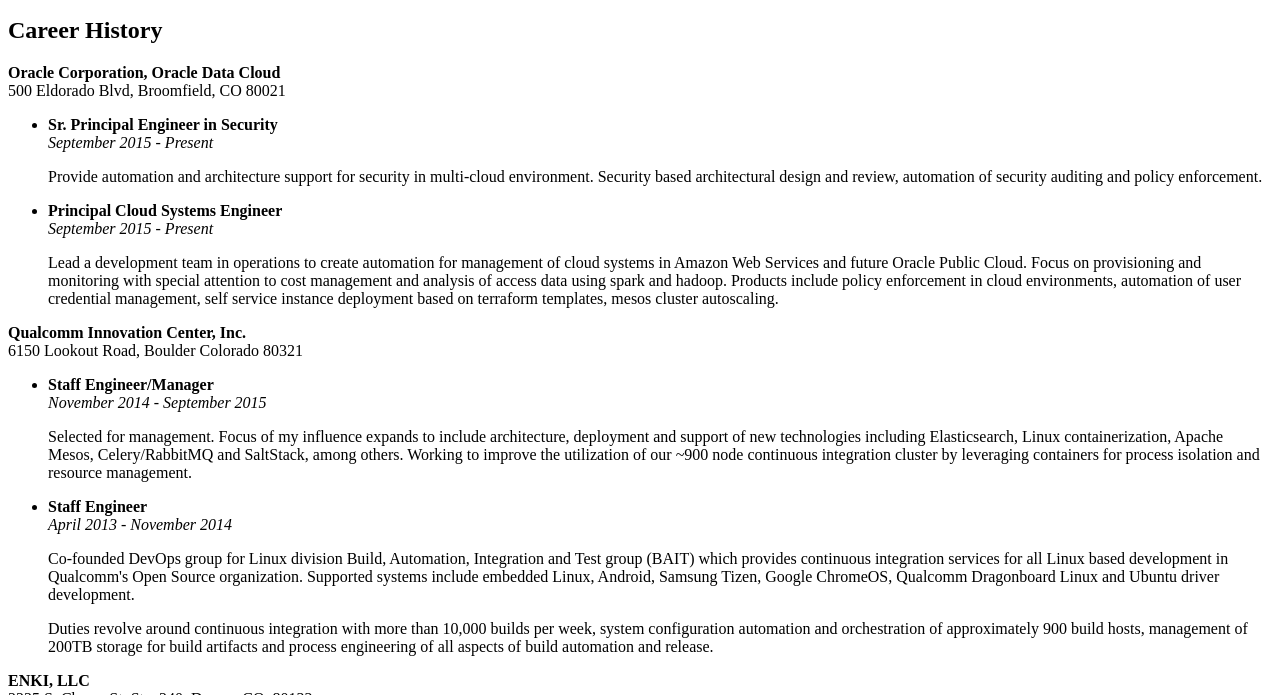
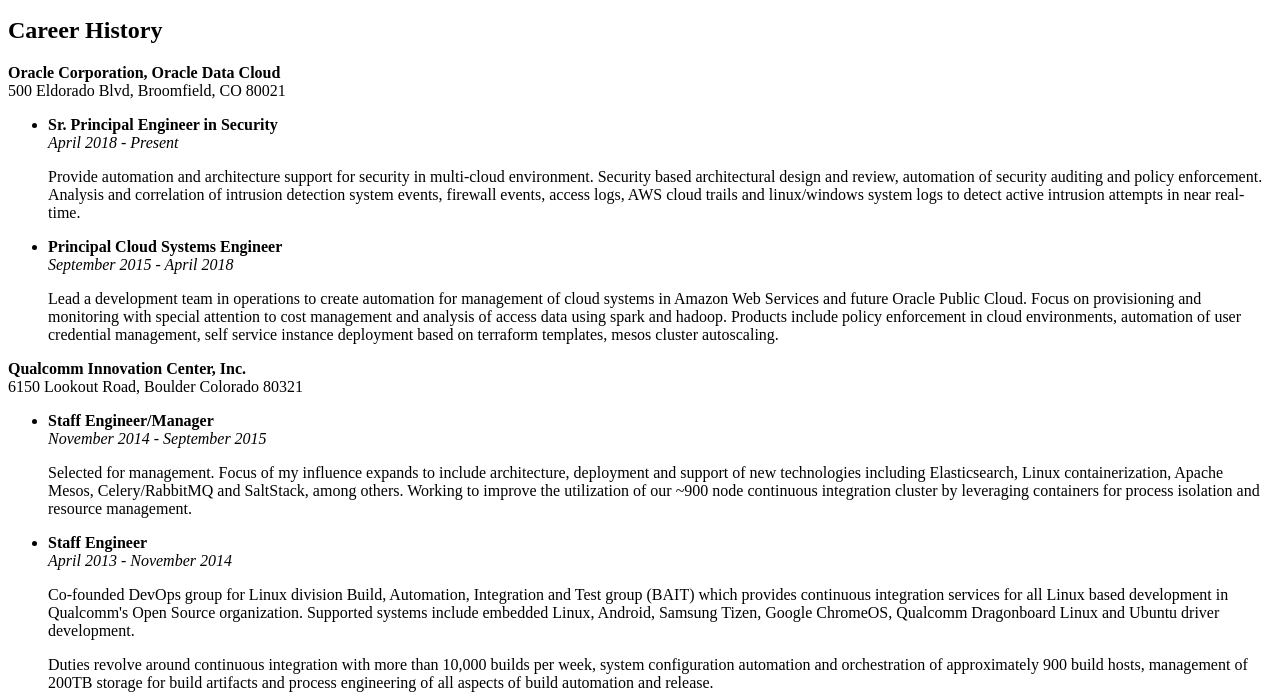
Before and after one commit to brunson/brunson.github.io, a plain HTML site: page resume.html in a window 1280 px wide. Shown: the part 105-800 px from the top of the page. Drawn offline with Linux system fonts and the light colour scheme.

Commit message:
Update resume.html

```diff
--- a/resume.html
+++ b/resume.html
@@ -14,14 +14,18 @@ Westminster, CO 80020<br>
     500 Eldorado Blvd, Broomfield, CO 80021
     <ul>
       <li><b>Sr. Principal Engineer in Security</b><br>
-        <i>September 2015 - Present</i><p>
+        <i>April 2018 - Present</i><p>
 
       Provide automation and architecture support for security in multi-cloud environment.
       Security based architectural design and review, automation of security auditing and
       policy enforcement.
 
+      Analysis and correlation of intrusion detection system events, firewall events, access
+      logs, AWS cloud trails and linux/windows system logs to detect active intrusion attempts
+      in near real-time.
+
       <li><b>Principal Cloud Systems Engineer</b><br>
-        <i>September 2015 - Present</i><p>
+        <i>September 2015 - April 2018</i><p>
 
       Lead a development team in operations to create automation for management of cloud
       systems in Amazon Web Services and future Oracle Public Cloud.  Focus
```
